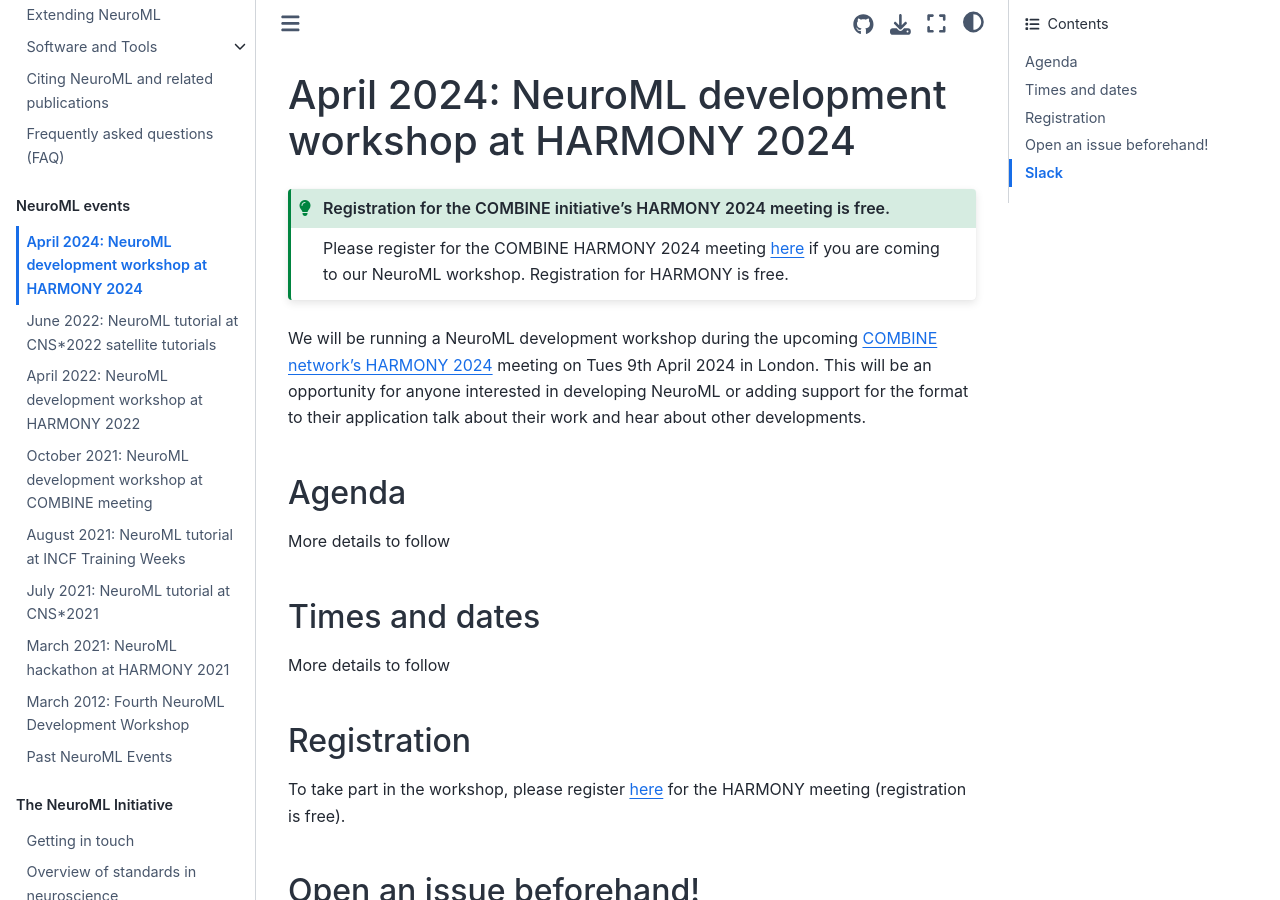
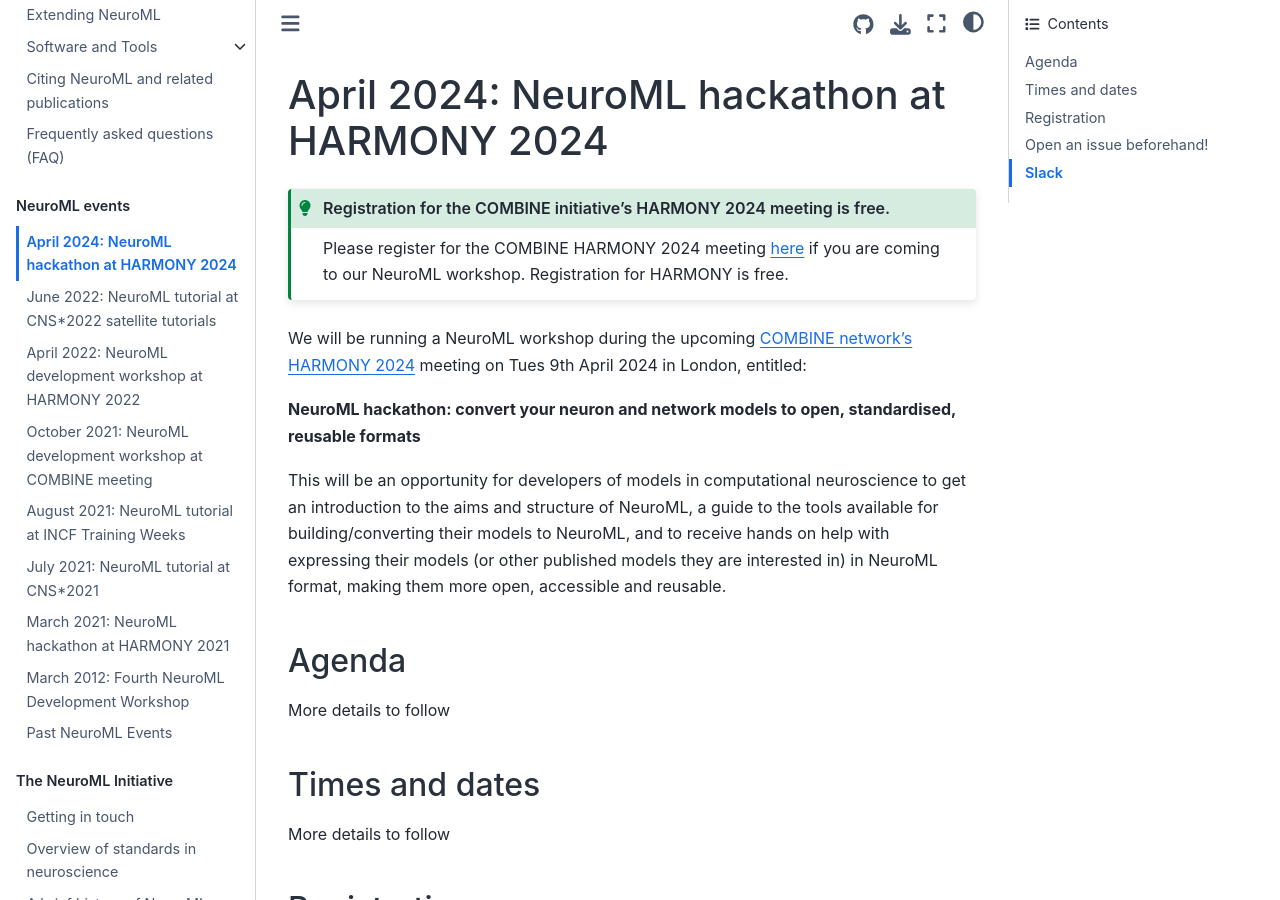
Before and after one commit to NeuroML/Documentation, a Jupyter Book: the page built from source/Events/202404-Harmony.md, in a window 1280 px wide and 900 px high. Built offline with Jupyter Book 1.0.4 settings and Sphinx 7.4.7 and the Sphinx Book theme 1.1.4, drawn with Linux system fonts in a browser that asks for light colours; pages that are not in the unit, such as notebooks, are missing from menus.

Commit message:
Harmony 2024 NeuroML hackathon

````diff
--- a/source/Events/202404-Harmony.md
+++ b/source/Events/202404-Harmony.md
@@ -1,5 +1,5 @@
 (neuromlevents:202404harmony)=
-# April 2024: NeuroML development workshop at HARMONY 2024
+# April 2024: NeuroML hackathon at HARMONY 2024
 
 ```{admonition} Registration for the COMBINE initiative's HARMONY 2024 meeting is free.
 :class: tip
@@ -7,8 +7,11 @@
 Registration for HARMONY is free.
 ```
 
-We will be running a NeuroML development workshop during the upcoming [COMBINE network's HARMONY 2024](https://co.mbine.org/author/harmony-2024/) meeting on Tues 9th April 2024 in London.
-This will be an opportunity for anyone interested in developing NeuroML or adding support for the format to their application talk about their work and hear about other developments.
+We will be running a NeuroML  workshop during the upcoming [COMBINE network's HARMONY 2024](https://co.mbine.org/author/harmony-2024/) meeting on Tues 9th April 2024 in London, entitled:
+
+**NeuroML hackathon: convert your neuron and network models to open, standardised, reusable formats**
+
+This will be an opportunity for developers of models in computational neuroscience to get an introduction to the aims and structure of NeuroML, a guide to the tools available for building/converting their models to NeuroML, and to receive hands on help with expressing their models (or other published models they are interested in) in NeuroML format, making them more open, accessible and reusable.
 
 (neuromlevents:202404harmony:agenda)=
 ## Agenda
````
